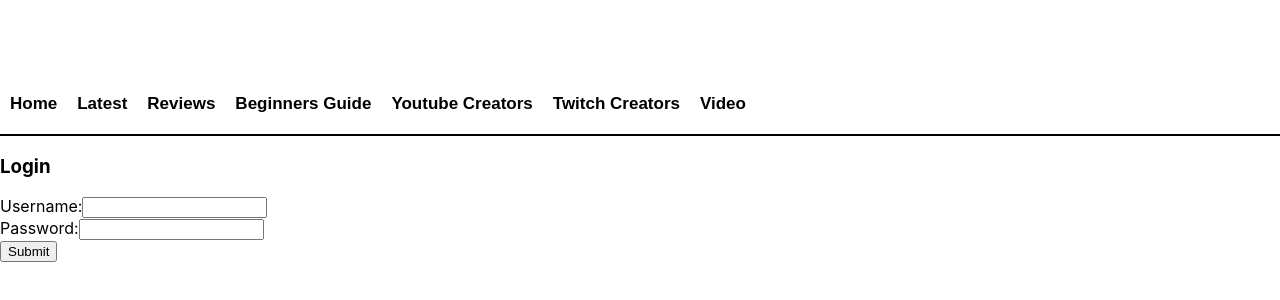
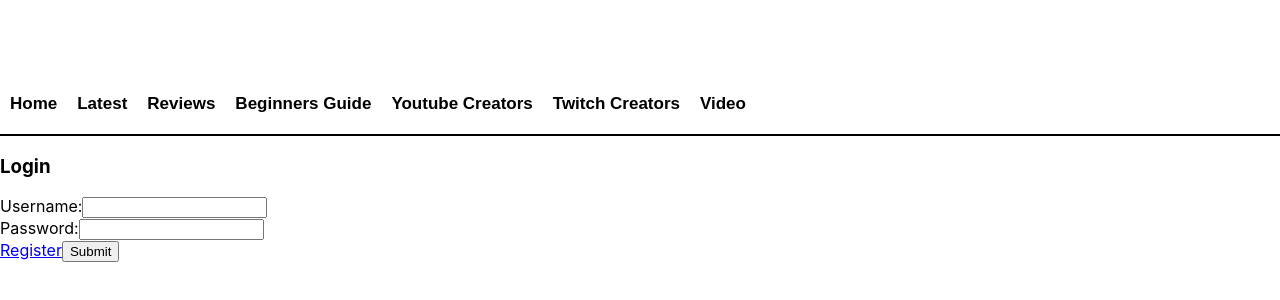
Before and after one commit to Oruma1to/SpreadTheWord, a React (Create React App) app in the folder client/: page /user/login in a window 1280 px wide. Shown: the part 66-366 px from the top of the page. Built offline with nearby package versions, Linux system fonts and the light colour scheme; no server answers.

Commit message:
minor changes

```diff
--- a/client/package.json
+++ b/client/package.json
@@ -6,8 +6,10 @@
     "@testing-library/jest-dom": "^4.2.4",
     "@testing-library/react": "^9.3.2",
     "@testing-library/user-event": "^7.1.2",
+    "axios": "^0.19.2",
     "react": "^16.13.1",
     "react-dom": "^16.13.1",
+    "react-router-dom": "^5.2.0",
     "react-scripts": "3.4.1"
   },
   "scripts": {
--- a/client/src/AuthComponents/SignIn.jsx
+++ b/client/src/AuthComponents/SignIn.jsx
@@ -39,14 +39,14 @@ export default class SignIn extends Component {
         <label htmlFor="password">Password:
         <input
             id="password"
-            type="text"
+            type="password"
             name="password"
             value={password}
             onChange={this.handleChange}
         />
         </label>
         <br />
-        <Link to="/user/login" />
+        <Link to="/user/register">Register</Link>
         <button>Submit</button>
       </form>
     )
```
Also changed, not shown: 1 other file (tests, documents, lock files or other folders).
